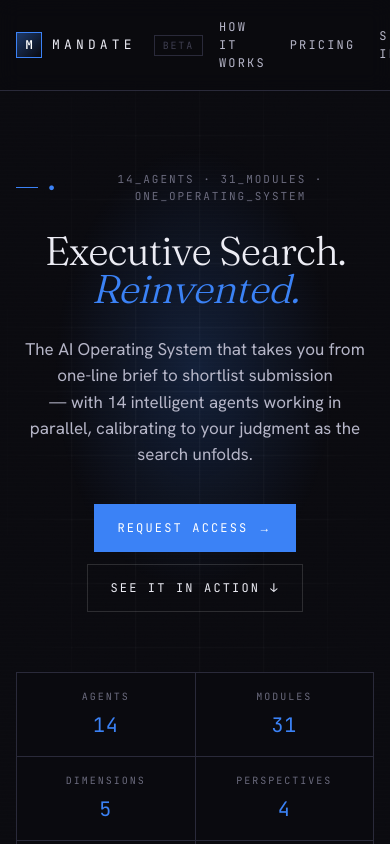
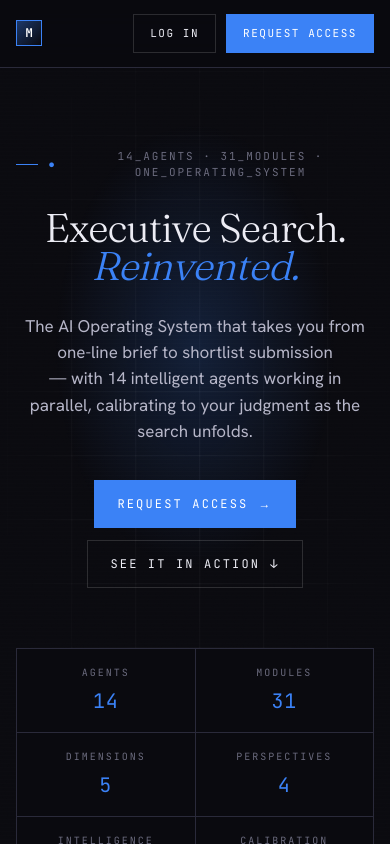
Before and after one commit to vlad7990/mandate, a Next.js app: page / in a window 390 px wide. Shown: the top 844 px of the page. Built offline with nearby package versions, Linux system fonts and the light colour scheme.

Commit message:
Marketing landing page — sticky nav with Log In and Request Access buttons

```diff
--- a/src/app/(marketing)/marketing.css
+++ b/src/app/(marketing)/marketing.css
@@ -874,6 +874,101 @@
   }
 }
 
+/* ───────────────────────── Top nav (sticky) ────────────────────── */
+
+.m-nav {
+  position: sticky;
+  top: 0;
+  z-index: 50;
+  border-bottom: 1px solid var(--line);
+  background: rgba(10, 10, 15, 0.78);
+  /* Backdrop blur lifts nav off the grid + grain layers without
+     forcing them dark; keeps the Bloomberg-glass feel as content
+     scrolls underneath. */
+  backdrop-filter: blur(14px) saturate(140%);
+  -webkit-backdrop-filter: blur(14px) saturate(140%);
+}
+
+.m-nav__inner {
+  display: flex;
+  align-items: center;
+  justify-content: space-between;
+  gap: 1rem;
+  padding-block: 0.875rem;
+}
+
+.m-nav__brand {
+  display: flex;
+  align-items: center;
+  gap: 0.625rem;
+  color: var(--fg);
+  text-decoration: none;
+  flex-shrink: 0;
+}
+
+.m-nav__mark {
+  width: 26px;
+  height: 26px;
+  border: 1px solid var(--accent);
+  background: linear-gradient(135deg, rgba(59, 130, 246, 0.4), transparent);
+  display: grid;
+  place-items: center;
+  font-family: var(--font-mono);
+  font-size: 12px;
+  font-weight: 700;
+  color: #fff;
+}
+
+.m-nav__wordmark {
+  font-family: var(--font-mono);
+  font-size: 0.8125rem;
+  letter-spacing: 0.32em;
+  text-transform: uppercase;
+}
+
+.m-nav__beta {
+  font-family: var(--font-mono);
+  font-size: 0.625rem;
+  letter-spacing: 0.18em;
+  color: var(--fg-faint);
+  padding: 0.125rem 0.5rem;
+  border: 1px solid var(--line);
+  margin-left: 0.5rem;
+}
+
+.m-nav__actions {
+  display: flex;
+  align-items: center;
+  gap: 0.625rem;
+  flex-shrink: 0;
+}
+
+/* On narrow viewports we drop the BETA chip and tighten the button
+   wordmark — keeps the bar a single tidy row rather than wrapping,
+   which feels less professional. The nav itself never wraps. */
+@media (max-width: 540px) {
+  .m-nav__beta {
+    display: none;
+  }
+  .m-nav__wordmark {
+    letter-spacing: 0.24em;
+  }
+  .m-nav__actions .m-btn {
+    padding: 0.625rem 0.875rem;
+    font-size: 0.6875rem;
+    letter-spacing: 0.14em;
+    gap: 0.375rem;
+  }
+}
+
+@media (max-width: 400px) {
+  /* Tightest fallback — hide the wordmark text but keep the M mark
+     so the brand still anchors the bar visually. */
+  .m-nav__wordmark {
+    display: none;
+  }
+}
+
 /* ───────────────────────── Footer ───────────────────────────────── */
 
 .m-footer {
--- a/src/app/(marketing)/page.tsx
+++ b/src/app/(marketing)/page.tsx
@@ -32,99 +32,25 @@ export default function MarketingLandingPage() {
 
 function TopNav() {
   return (
-    <header
-      style={{
-        position: "relative",
-        zIndex: 10,
-        borderBottom: "1px solid var(--line)",
-        backgroundColor: "rgba(10, 10, 15, 0.72)",
-        backdropFilter: "blur(10px)",
-      }}
-    >
-      <div
-        className="m-container"
-        style={{
-          display: "flex",
-          alignItems: "center",
-          justifyContent: "space-between",
-          paddingBlock: "1rem",
-          gap: "1rem",
-        }}
-      >
-        <Link
-          href="/"
-          style={{
-            display: "flex",
-            alignItems: "center",
-            gap: "0.625rem",
-            color: "var(--fg)",
-            textDecoration: "none",
-          }}
-          aria-label="Mandate home"
-        >
-          <span
-            aria-hidden
-            style={{
-              width: 26,
-              height: 26,
-              border: "1px solid var(--accent)",
-              background:
-                "linear-gradient(135deg, rgba(59,130,246,0.4), transparent)",
-              display: "grid",
-              placeItems: "center",
-              fontFamily: "var(--font-mono)",
-              fontSize: 12,
-              fontWeight: 700,
-              color: "#fff",
-            }}
-          >
+    <header className="m-nav">
+      <div className="m-container m-nav__inner">
+        <Link href="/" className="m-nav__brand" aria-label="Mandate home">
+          <span aria-hidden className="m-nav__mark">
             M
           </span>
-          <span
-            style={{
-              fontFamily: "var(--font-mono)",
-              fontSize: "0.8125rem",
-              letterSpacing: "0.32em",
-              textTransform: "uppercase",
-            }}
-          >
-            Mandate
-          </span>
-          <span
-            aria-hidden
-            style={{
-              fontFamily: "var(--font-mono)",
-              fontSize: "0.625rem",
-              letterSpacing: "0.18em",
-              color: "var(--fg-faint)",
-              marginLeft: "0.5rem",
-              padding: "0.125rem 0.5rem",
-              border: "1px solid var(--line)",
-            }}
-          >
+          <span className="m-nav__wordmark">Mandate</span>
+          <span aria-hidden className="m-nav__beta">
             BETA
           </span>
         </Link>
 
-        <nav
-          style={{
-            display: "flex",
-            alignItems: "center",
-            gap: "1.5rem",
-            fontFamily: "var(--font-mono)",
-            fontSize: "0.75rem",
-            letterSpacing: "0.18em",
-            textTransform: "uppercase",
-          }}
-        >
-          <a href="#how" className="m-link">
-            How it works
-          </a>
-          <a href="#pricing" className="m-link">
-            Pricing
-          </a>
-          <Link href="/auth/signin" className="m-link">
-            Sign in
+        <nav className="m-nav__actions" aria-label="Primary">
+          <Link
+            href="/auth/signin"
+            className="m-btn m-btn--ghost"
+            style={{ padding: "0.625rem 1rem" }}
+          >
+            Log In
           </Link>
           <Link
             href="/request-access"
```
